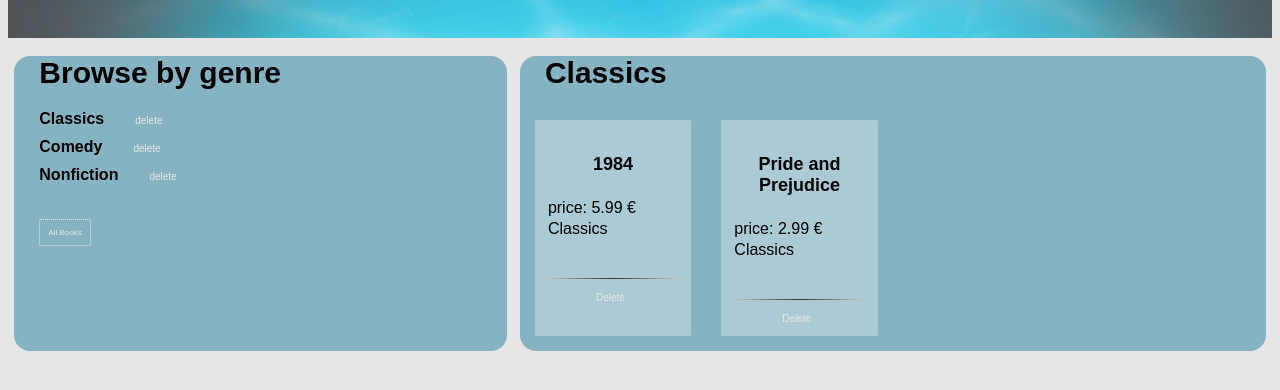
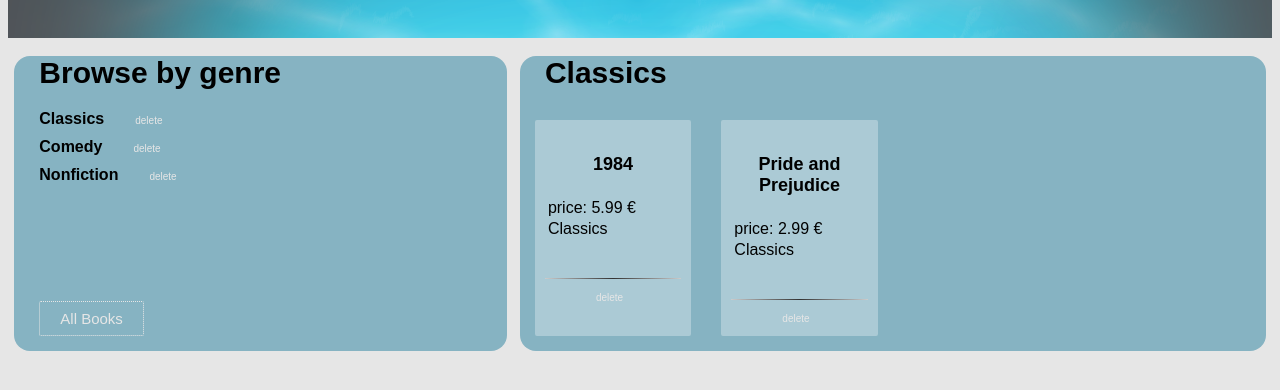
Before and after one commit to AnnaKanska/Bookstore-app, a React (Create React App) app: page / in a window 1280 px wide. Shown: the part 228-618 px from the top of the page. Built offline with nearby package versions, Linux system fonts and the light colour scheme.

Commit message:
loading style

```diff
--- a/src/App.css
+++ b/src/App.css
@@ -2,7 +2,6 @@ html {
   background-color: rgb(230, 230, 230);
   font-family: 'Thasadith', sans-serif;
 }
-/* general header */
 .header {
   color: white;
   background-color: #505357;
@@ -11,7 +10,6 @@ html {
   margin-bottom: 5px;
   width: 100%
 }
-
 .logo img{
   max-width: 200px;
   max-height: 20%;
@@ -31,9 +29,6 @@ html {
   display: inline-block;
 }
 
-
-
-/* genre grid */
 .genre-grid-container {
   display: grid;
   margin: auto;
@@ -59,7 +54,6 @@ html {
   grid-row: 3;
 }
 
-/* book grid */
 .input-book-grid-container {
   display: grid;
   margin: auto;
@@ -128,7 +122,7 @@ html {
   height: 42px;
   width: 42px;
 }
-/* input fields */
+
 input, select {
   background-color: rgba(255, 255, 255, 0.2);
   border: none;
@@ -143,19 +137,17 @@ input, select {
 
 }
 
-/* CONTENT */
-.main-content-container{}
-
-
 .content-container{
   display: flex;
   height: 100%;
 }
 .genre-container, .book-container{
+  position: relative;
   display: inline-block;
   background-color: rgba(110, 167, 186, 0.8);
   border-radius: 1em;
   margin: 1% auto;
+   min-height: 200px;
 }
 @media only screen and (max-width: 960px) {
     .genre-container, .book-container{
@@ -173,6 +165,9 @@ input, select {
 .book-container{
   width: 59%;
 }
+.list-of-genres{
+  padding-bottom: 60px
+}
 .each-genre h4{
   cursor: pointer;
   display: inline-block;
@@ -184,29 +179,41 @@ input, select {
   display: inline-block;
   margin-left: 20px;
   color: rgb(230, 230, 230);
-
   font-size: 10px;
   background: none;
   border: none;
+  cursor: pointer;
+}
+.delete-btn:hover {
+  color: #4D6873;
+  font-size: 14px;
 }
 .showAll-btn {
   display: block;
   margin: 30px 5px 15px 25px;
-  padding: 8px;
+  padding: 8px 20px;
   color: rgb(230, 230, 230);
   font-family: 'Raleway', sans-serif;
-  font-size: 8px;
+  font-size: 15px;
   background: none;
   border: 1px dotted rgb(230, 230, 230);
   border-radius: 2px;
+  position: absolute;
+  bottom: 0;
+  cursor: pointer;
 }
+.showAll-btn:hover {
+  background-color: rgba(230, 230, 230, 0.7);
+  color: rgba(110, 167, 186, 0.8)
+}
+
 h2 {
   margin: 0 5px 15px 5px;
   padding-left: 20px;
   font-size: 30px;
 }
 
-/* book display */
+
 .book-grid {
   width: 100%;
   display: inline-grid;
@@ -247,5 +254,12 @@ hr {
 .all-book-item > h5, p {
   margin: 3px
 }
+.loading-window {
+  width: 100%;
+}
+.loading-window img {
+  width: 100px;
+  margin: 6% 48%;
+}
 
 @import url('https://fonts.googleapis.com/css?family=Cookie|Raleway|Thasadith:400,700');
--- a/src/App.js
+++ b/src/App.js
@@ -204,6 +204,7 @@ class App extends Component {
             <div className="content-container">
               <div className="genre-container">
                 <h2>Browse by genre</h2>
+                <div className="list-of-genres">
                   {this.state.genres.map((genre, i) => (
                     <div
                       className="each-genre"
@@ -219,6 +220,7 @@ class App extends Component {
                       </button>
                     </div>
                   ))}
+                </div>
                 {this.state.allBooks ? null : (
                   <div>
                     <button
@@ -253,7 +255,7 @@ class App extends Component {
                               className="delete-btn"
                               onClick={() => this.handleBookDelete(book)}
                             >
-                              Delete
+                              delete
                             </button>
                           </div>
                         ))}
```
Also changed, not shown: src/img/loading.gif. Lines whose indentation alone changed are shown as unchanged.
